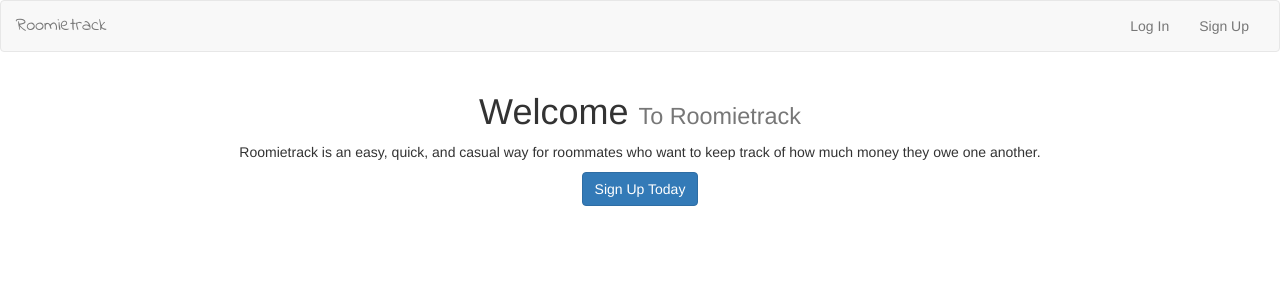
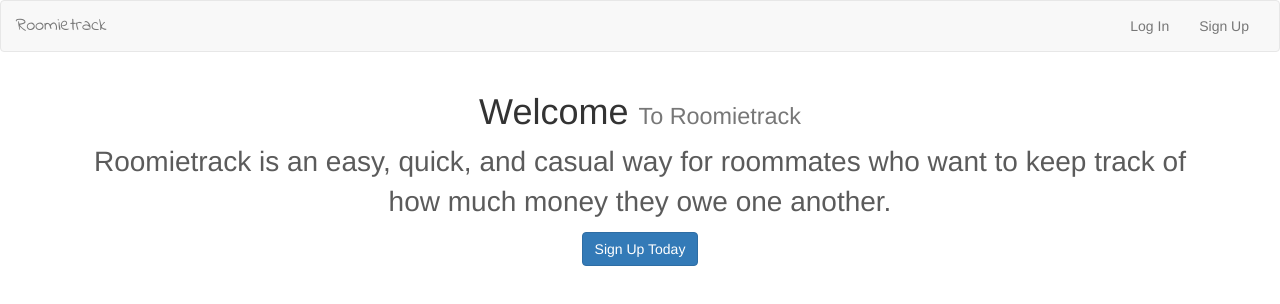
Before and after one commit to TylerRosenberg1/roomie, a plain HTML site: page index.html in a window 1280 px wide. Drawn offline with nearby package versions, Linux system fonts and the light colour scheme; some packages are replaced by stand-ins of ours.

Commit message:
changed welcome page p tag font weight to 300

```diff
--- a/assets/stylesheet.css
+++ b/assets/stylesheet.css
@@ -25,9 +25,6 @@ input {
   text-align: center;
 }
 
-.form-control {
-}
-
 .balance {
   font-size: 2.5em;
   margin-top: 0;
@@ -39,6 +36,12 @@ input {
 
 .balance-pos {
   color: rgb(48, 210, 123);
+}
+
+.welcome-description {
+  font-size: 2em;
+  color: rgba(73, 73, 73, 0.9);
+  font-weight: 300;
 }
 
 .requests p,
--- a/views/welcome.html
+++ b/views/welcome.html
@@ -20,6 +20,6 @@
 
 <div class="container">
   <h1>Welcome <small>To Roomietrack</small></h1>
-  <p>Roomietrack is an easy, quick, and casual way for roommates who want to keep track of how much money they owe one another.</p>
+  <p class="welcome-description">Roomietrack is an easy, quick, and casual way for roommates who want to keep track of how much money they owe one another.</p>
   <button class="btn btn-primary" data-ui-sref="userNew">Sign Up Today</button>
 </div>
```
